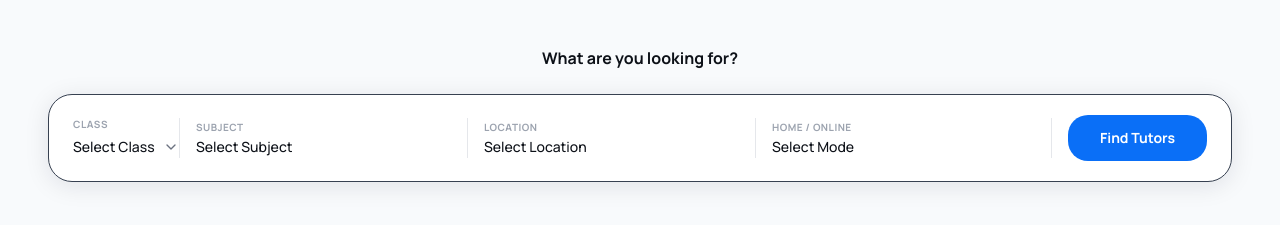
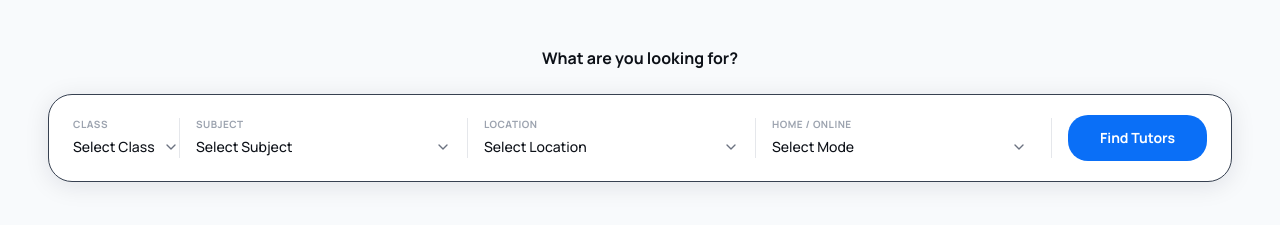
Before and after one commit to priyam0710/tutorwave, a Next.js app: page / in a window 1280 px wide. Shown: the part 820-1045 px from the top of the page. Built offline with nearby package versions, Linux system fonts and the light colour scheme.

Commit message:
Update HomeTutorSearch.tsx

```diff
--- a/src/app/components/HomeTutorSearch.tsx
+++ b/src/app/components/HomeTutorSearch.tsx
@@ -80,34 +80,59 @@ export default function HomeTutorSearch() {
             {/* Subject */}
 <div className="flex-1 min-w-0 md:px-4">
   <div className="flex flex-col gap-0.5">
-                <span className="text-[10px] font-bold uppercase tracking-wider text-[#9CA3AF]">Subject</span>
+    <span className="text-[10px] font-bold uppercase tracking-wider text-[#9CA3AF]">
+      Subject
+    </span>
+
+    <div className="relative">
       <select
         value={selectedSubject}
         onChange={(e) => setSelectedSubject(e?.target?.value)}
         className={selectCls}
       >
         {subjectOptions?.map((opt) => (
-                    <option key={opt} value={opt}>{opt}</option>
+          <option key={opt} value={opt}>
+            {opt}
+          </option>
         ))}
       </select>
+
+      <ChevronDown
+        size={16}
+        strokeWidth={2}
+        className="pointer-events-none absolute right-0 top-1/2 -translate-y-1/2 text-[#6B7280]"
+      />
     </div>
   </div>
-
+</div>
             <div className="hidden md:block w-px h-10 bg-[#E5E7EB] flex-shrink-0" />
 
      {/* Location */}
 <div className="flex-1 min-w-0 md:px-4">
   <div className="flex flex-col gap-0.5">
-                <span className="text-[10px] font-bold uppercase tracking-wider text-[#9CA3AF]">Location</span>
+    <span className="text-[10px] font-bold uppercase tracking-wider text-[#9CA3AF]">
+      Location
+    </span>
+
+    <div className="relative">
       <select
         value={selectedLocation}
         onChange={(e) => setSelectedLocation(e?.target?.value)}
         className={selectCls}
       >
         {locationOptions?.map((opt) => (
-                    <option key={opt} value={opt}>{opt}</option>
+          <option key={opt} value={opt}>
+            {opt}
+          </option>
         ))}
       </select>
+
+      <ChevronDown
+        size={16}
+        strokeWidth={2}
+        className="pointer-events-none absolute right-0 top-1/2 -translate-y-1/2 text-[#6B7280]"
+      />
+    </div>
   </div>
 </div>
 
@@ -116,19 +141,31 @@ export default function HomeTutorSearch() {
      {/* Mode */}
 <div className="flex-1 min-w-0 md:px-4">
   <div className="flex flex-col gap-0.5">
-                <span className="text-[10px] font-bold uppercase tracking-wider text-[#9CA3AF]">Home / Online</span>
+    <span className="text-[10px] font-bold uppercase tracking-wider text-[#9CA3AF]">
+      Home / Online
+    </span>
+
+    <div className="relative">
       <select
         value={selectedMode}
         onChange={(e) => setSelectedMode(e?.target?.value)}
         className={selectCls}
       >
         {modeOptions?.map((opt) => (
-                    <option key={opt} value={opt}>{opt}</option>
+          <option key={opt} value={opt}>
+            {opt}
+          </option>
         ))}
       </select>
+
+      <ChevronDown
+        size={16}
+        strokeWidth={2}
+        className="pointer-events-none absolute right-0 top-1/2 -translate-y-1/2 text-[#6B7280]"
+      />
     </div>
   </div>
-
+</div>
             <div className="hidden md:block w-px h-10 bg-[#E5E7EB] flex-shrink-0 md:ml-2" />
 
             {/* CTA */}
```
Lines whose indentation alone changed are shown as unchanged.
